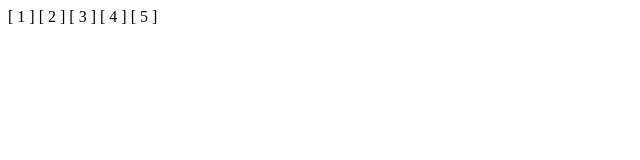
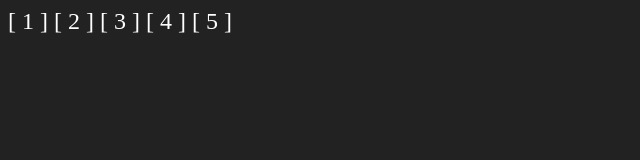
Before and after one commit to gepardell/aktorzy, a plain HTML site: page podstrona3.html in a window 1280 px wide. Shown: the whole page, without its empty margins (0-640 px from the left). Drawn offline with nearby package versions, Linux system fonts and the light colour scheme.

Commit message:
Update podstrona3.html

```diff
--- a/podstrona3.html
+++ b/podstrona3.html
@@ -3,7 +3,14 @@
 <html>
 	<head>
 		<meta charset="utf-8" />
-
+		<style>
+			body
+			{
+				background-color: #222222;
+				font-size: 24px;
+				color: white;
+			}
+		</style>
 		<script src="http://code.jquery.com/jquery-1.11.2.min.js"></script>
 
 		<script type="text/javascript">
```
